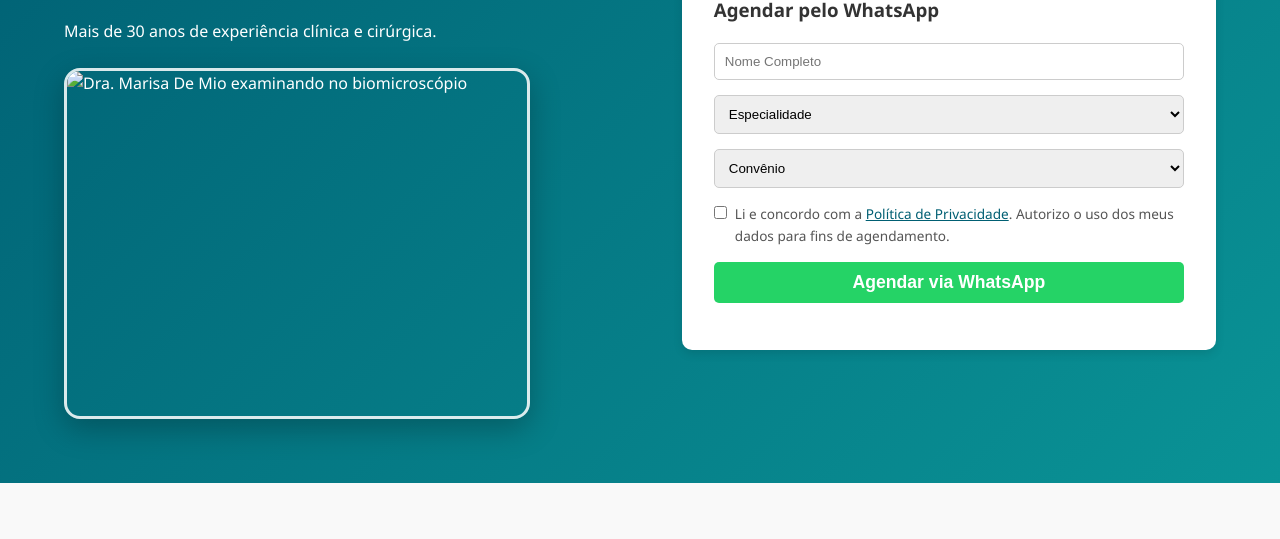
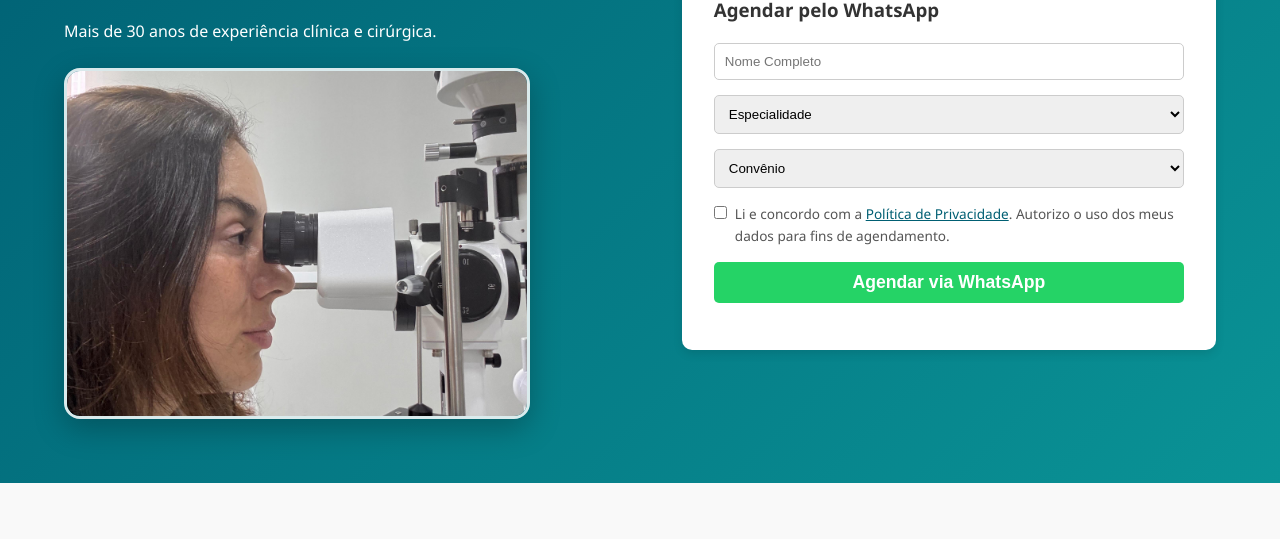
Before and after one commit to DocOftalmologia/Doc-Oftalmologia, a plain HTML site: page index.html in a window 1280 px wide. Shown: the part 261-800 px from the top of the page. Drawn offline with Linux system fonts and the light colour scheme.

Commit message:
Update index.html

```diff
--- a/index.html
+++ b/index.html
@@ -115,7 +115,7 @@
         <div class="hero-text">
             <h1>Cuidado especializado com a sua visão</h1>
             <p>Mais de 30 anos de experiência clínica e cirúrgica.</p>
-            <img class="hero-photo" src="autorefrator.jpg" alt="Dra. Marisa De Mio examinando no biomicroscópio">
+            <img class="hero-photo" src="autorefrator.jpeg" alt="Dra. Marisa De Mio examinando no biomicroscópio">
         </div>
         <div class="hero-form">
             <h3 style="margin-top:0;">Agendar pelo WhatsApp</h3>
```
